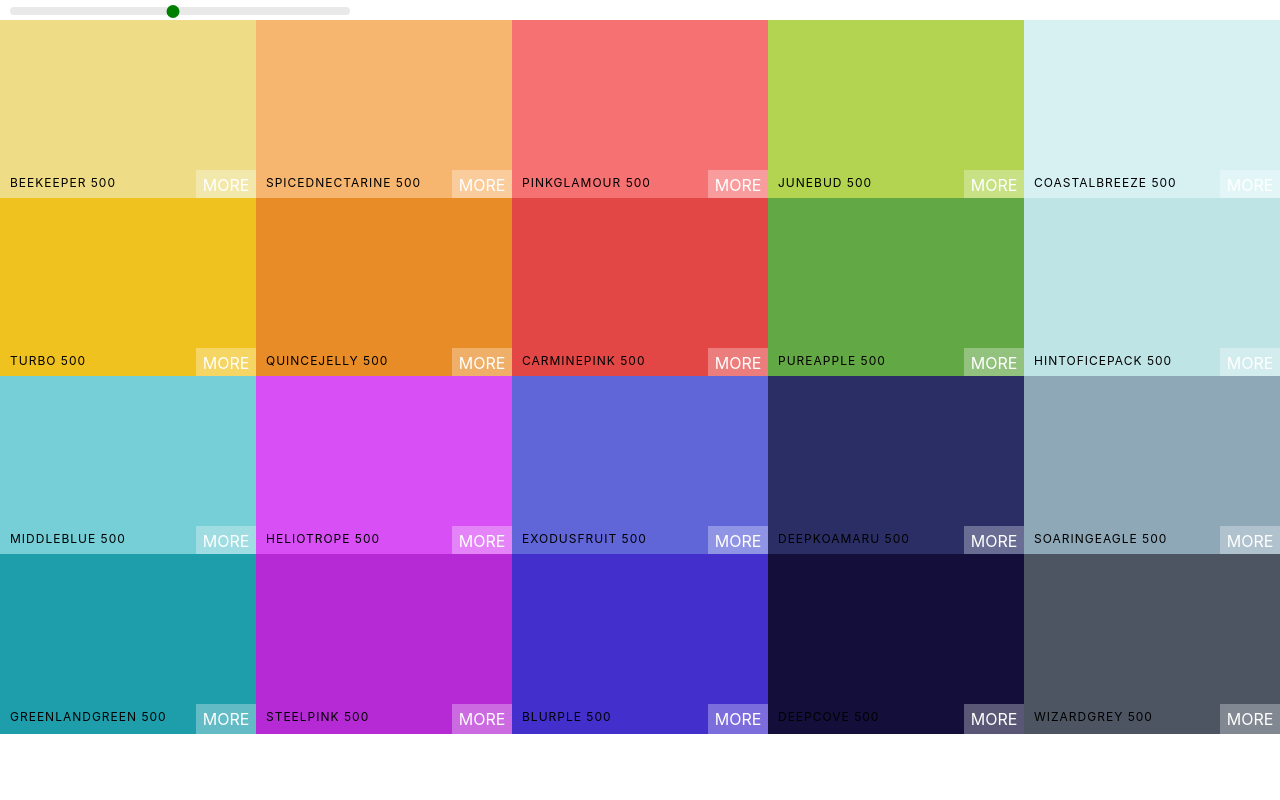
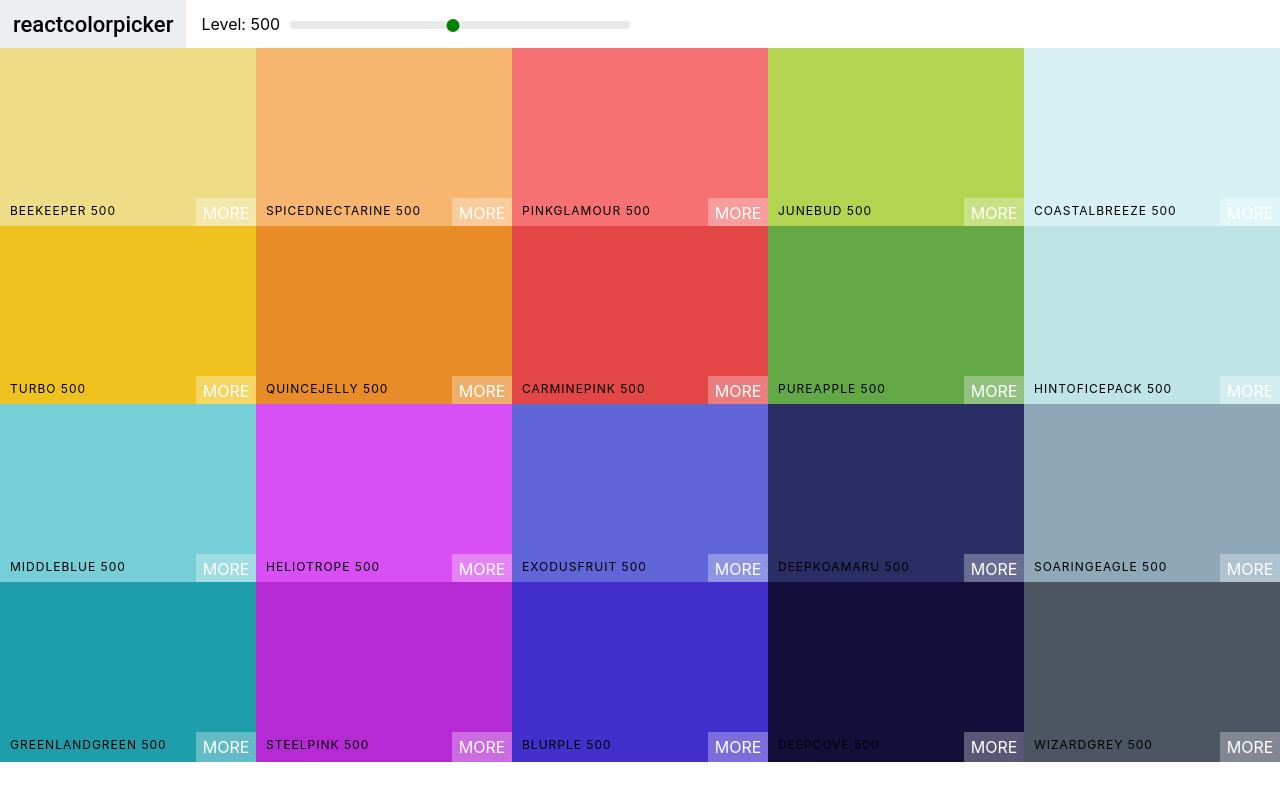
Before and after one commit to chenghsj/color-app, a React (Create React App) app: page / in a window 1280 px wide. Built offline with nearby package versions, Linux system fonts and the light colour scheme.

Commit message:
Add Navbar and Font

```diff
--- /dev/null
+++ b/src/Navbar.css
@@ -0,0 +1,23 @@
+.Navbar {
+    display: flex;
+    align-items: center;
+    justify-content: flex-start;
+    height: 6vh;
+}
+
+.logo {
+    margin-right: 15px;
+    padding: 0 13px;
+    font-size: 22px;
+    background-color: #eceff1;
+    font-family: Roboto;
+    height: 100%;
+    display: flex;
+    align-items: center;
+}
+
+.logo a {
+    text-decoration: none;
+    font-weight: 500;
+    color: black;
+}
--- /dev/null
+++ b/src/Navbar.js
@@ -0,0 +1,48 @@
+import React, { Component } from "react";
+import Slider from "rc-slider";
+import "rc-slider/assets/index.css";
+import "./Navbar.css";
+
+class Navbar extends Component {
+  constructor(props) {
+    super(props);
+    this.state = {};
+  }
+
+  render() {
+    const { level, changeLevel } = this.props;
+    return (
+      <header className="Navbar">
+        <div className="logo">
+          <a href="#">reactcolorpicker</a>
+        </div>
+        <div className="slider-container">
+          <span>Level: {level}</span>
+          <div className="slider">
+            <Slider
+              defaultValue={level}
+              min={100}
+              max={900}
+              step={100}
+              onAfterChange={changeLevel}
+              trackStyle={{ backgroundColor: "transparent" }}
+              railStyle={{ height: "8px" }}
+              handleStyle={{
+                backgroundColor: "green",
+                outline: "none",
+                border: "2px solid green",
+                boxShadow: "none",
+                width: "13px",
+                height: "13px",
+                marginLeft: "-7px",
+                marginTop: "-2px"
+              }}
+            />
+          </div>
+        </div>
+      </header>
+    );
+  }
+}
+
+export default Navbar;
--- a/src/Palette.js
+++ b/src/Palette.js
@@ -1,8 +1,7 @@
 import React, { Component } from "react";
 import ColorBox from "./ColorBox";
-import Slider from "rc-slider";
+import Navbar from "./Navbar";
 import "./Palette.css";
-import "rc-slider/assets/index.css";
 
 class Palette extends Component {
   constructor(props) {
@@ -25,27 +24,7 @@ class Palette extends Component {
     return (
       <div className="Palette">
         {/* Navbar goes here */}
-        <div className="slider">
-          <Slider
-            defaultValue={level}
-            min={100}
-            max={900}
-            step={100}
-            onAfterChange={this.changeLevel}
-            trackStyle={{ backgroundColor: "transparent" }}
-            railStyle={{ height: "8px" }}
-            handleStyle={{
-              backgroundColor: "green",
-              outline: "none",
-              border: "2px solid green",
-              boxShadow: "none",
-              width: "13px",
-              height: "13px",
-              marginLeft: "-7px",
-              marginTop: "-2px"
-            }}
-          />
-        </div>
+        <Navbar level={level} changeLevel={this.changeLevel} />
         <div className="Palette-colors">{colorBoxes}</div>
         {/* footer */}
       </div>
```
